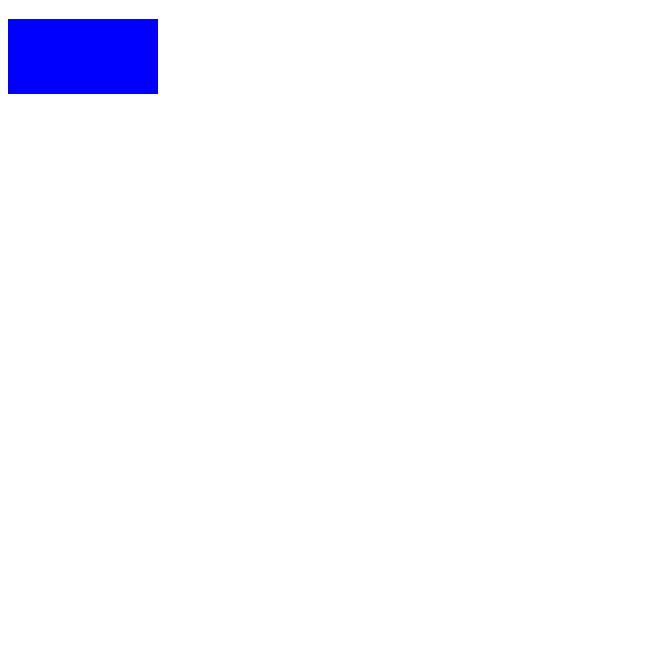
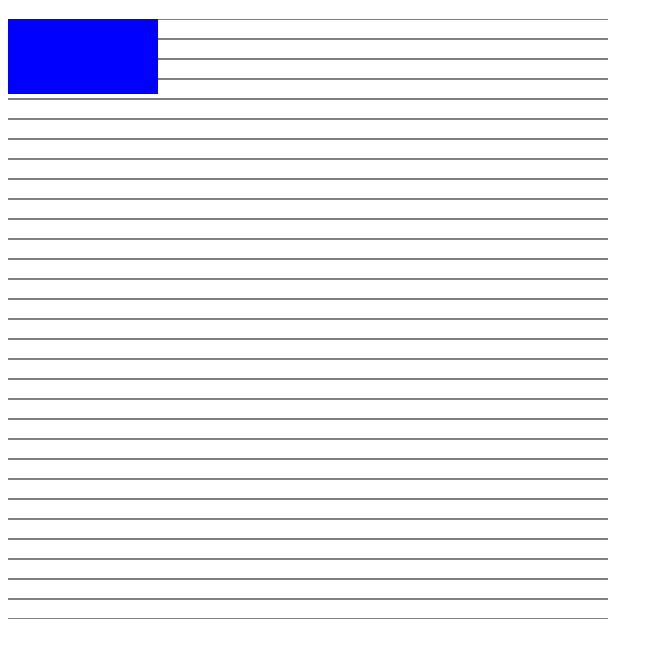
Before and after one commit to PhiCis/piet_intepreter, a plain HTML site: page index.html in a window 1280 px wide. Shown: the part 70-728 px from the top of the page, without its empty margins (0-663 px from the left). Drawn offline with Linux system fonts and the light colour scheme.

Commit message:
Update index.html

```diff
--- a/index.html
+++ b/index.html
@@ -11,12 +11,20 @@
     <body>
         <h1>PIET 인터프리터</h1>
 
-        <canvas id="myCanvas" width="540" height="480">
+        <canvas id="myCanvas" width="600" height="600">
         </canvas>
 
         <script>
             const canvas = document.getElementById('myCanvas');
             const ctx = canvas.getContext("2d");
+            ctx.strokeStyle = 'black'
+            ctx.lineWidth = 1;
+            for (var i = 0; i <= 30; i++) {
+                ctx.beginPath()
+                ctx.moveTo(0, i * 20)
+                ctx.lineTo(600, i * 20)
+                ctx.stroke()
+            }
             ctx.fillStyle = 'blue';
             ctx.fillRect(0, 0, 150, 75);
         </script>
```
